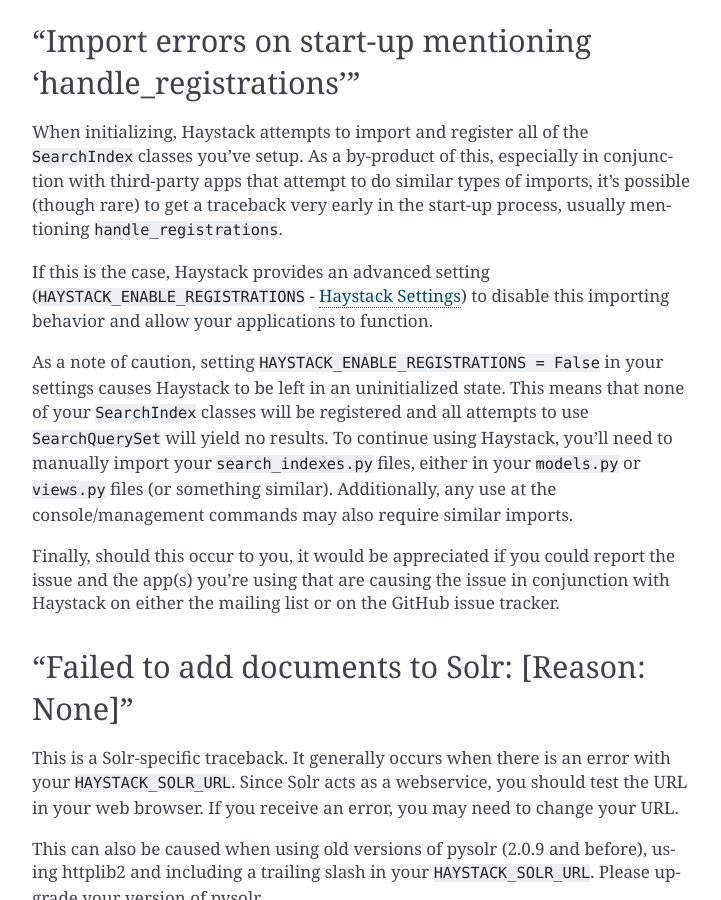
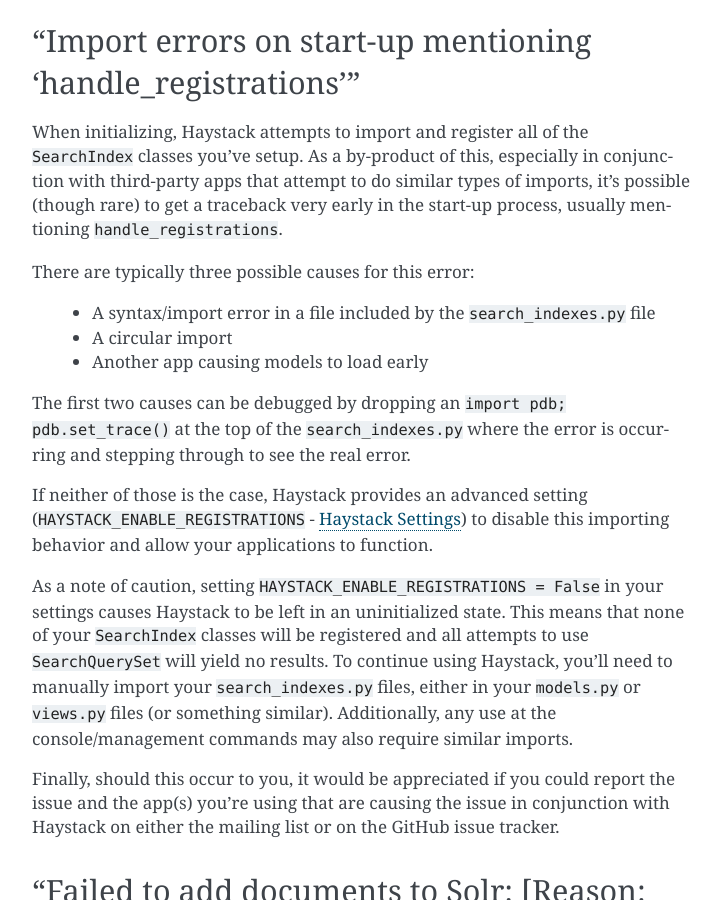
Before and after one commit to django-haystack/django-haystack, a Sphinx documentation site: the page built from docs/debugging.rst, in a window 1280 px wide and 900 px high, scrolled down 2264 px. Shown: the whole window, without its empty margins (388-1109 px from the left). Built offline with Sphinx 7.4.7, drawn with Linux system fonts in a browser that asks for light colours.

Commit message:
Added more debugging information to the docs.

```diff
--- a/docs/debugging.rst
+++ b/docs/debugging.rst
@@ -106,7 +106,17 @@
 it's possible (though rare) to get a traceback very early in the start-up
 process, usually mentioning ``handle_registrations``.
 
-If this is the case, Haystack provides an advanced setting
+There are typically three possible causes for this error:
+
+    * A syntax/import error in a file included by the ``search_indexes.py`` file
+    * A circular import
+    * Another app causing models to load early
+
+The first two causes can be debugged by dropping an
+``import pdb; pdb.set_trace()`` at the top of the ``search_indexes.py`` where
+the error is occurring and stepping through to see the real error.
+
+If neither of those is the case, Haystack provides an advanced setting
 (``HAYSTACK_ENABLE_REGISTRATIONS`` - :doc:`settings`) to disable this importing
 behavior and allow your applications to function.
 
```
